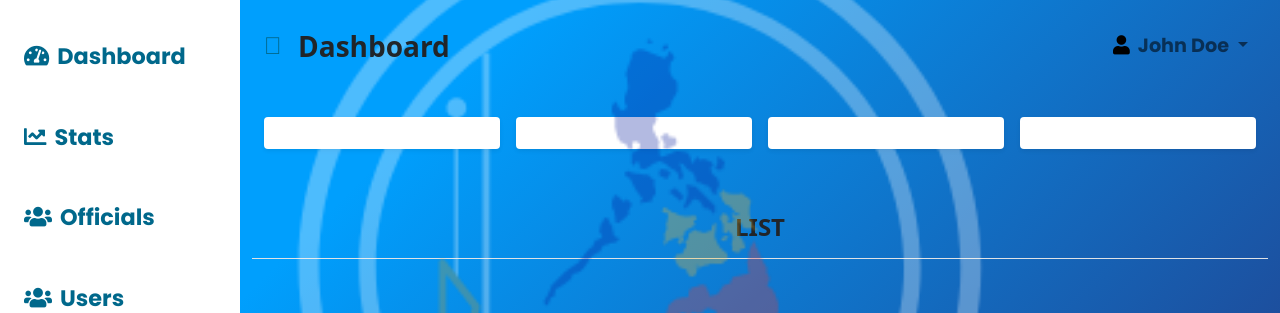
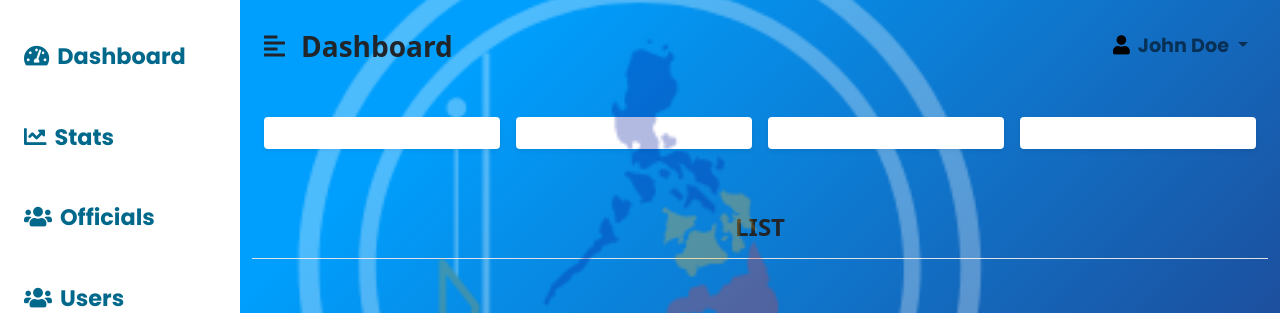
Before and after one commit to herzliyaaa/Punong-Barangay-Philippines-Record, a PHP site: page /views/congressman/dashboard.php in a window 1280 px wide. Shown: the top 313 px of the page. Run offline with PHP 8.4, Linux system fonts and the light colour scheme; a user stored in the database is signed in.

Commit message:
Update dashboard.php

```diff
--- a/views/congressman/dashboard.php
+++ b/views/congressman/dashboard.php
@@ -23,7 +23,7 @@
  <div class="coverlogo" id="page-content-wrapper">
             <nav class="navbar navbar-expand-lg navbar-light bg-transparent py-4 px-4">
                 <div class="d-flex align-items-center">
-                     <i class="fas fa-align-left primary-text fs-4 me-3" id="menu-toggle"></i>
+                      <i class="fas fa-align-left fs-4 me-3" id="menu-toggle"></i>
                     <h2 class="fs-3 fw-bold m-0">Dashboard</h2>
                 </div>
 
```
